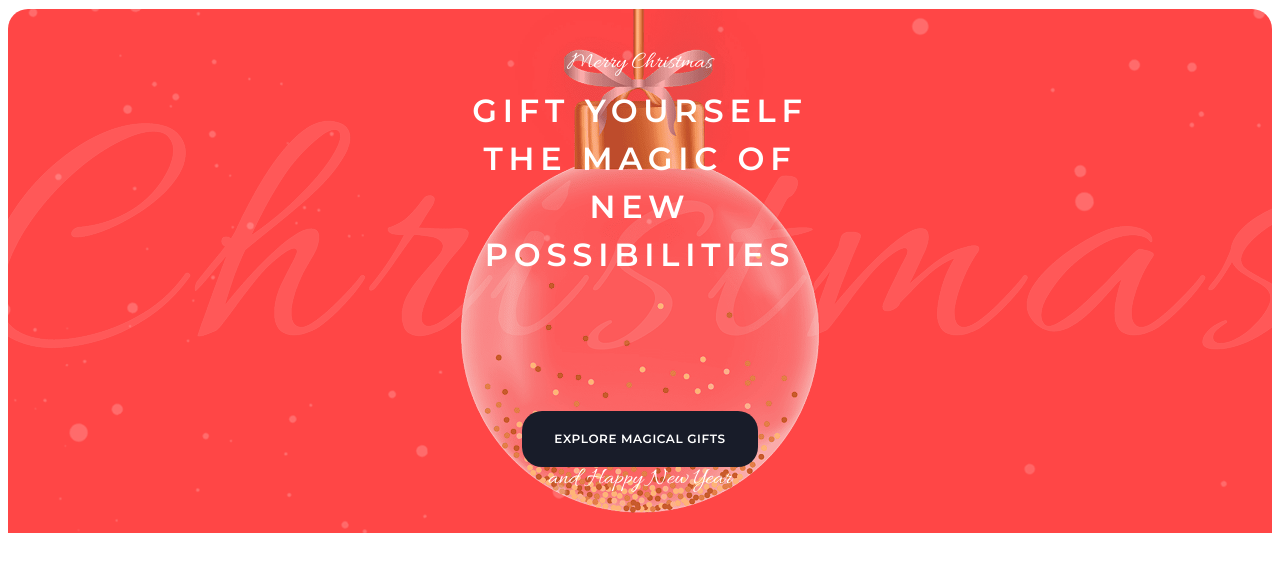
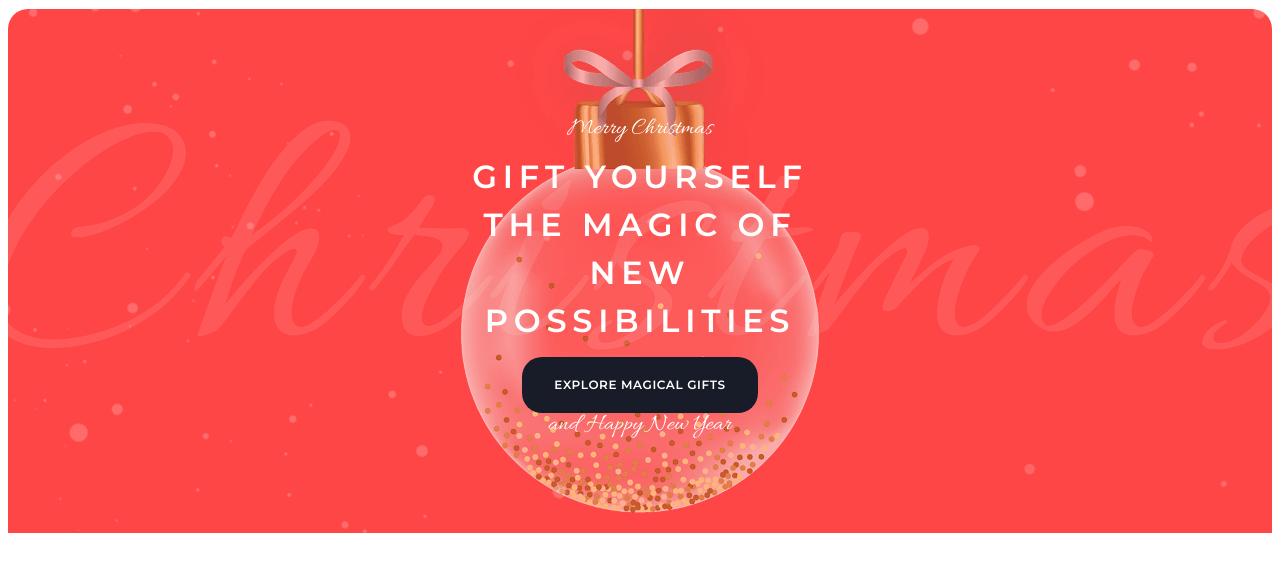
Before and after one commit to elizaveta-belyak/rsschool-cv, a plain HTML site: page christmas-shop/index.html in a window 1280 px wide. Shown: the part 63-634 px from the top of the page. Drawn offline with Linux system fonts and the light colour scheme.

Commit message:
Update style.css

```diff
--- a/christmas-shop/style.css
+++ b/christmas-shop/style.css
@@ -192,10 +192,7 @@
   flex-direction: column;
   align-items: center;
   text-align: center;
-}
-
-.hero__content > * + * {
-  margin-top: 120px;
+  margin-top: 12px;
 }
 
 .hero__title {
```
